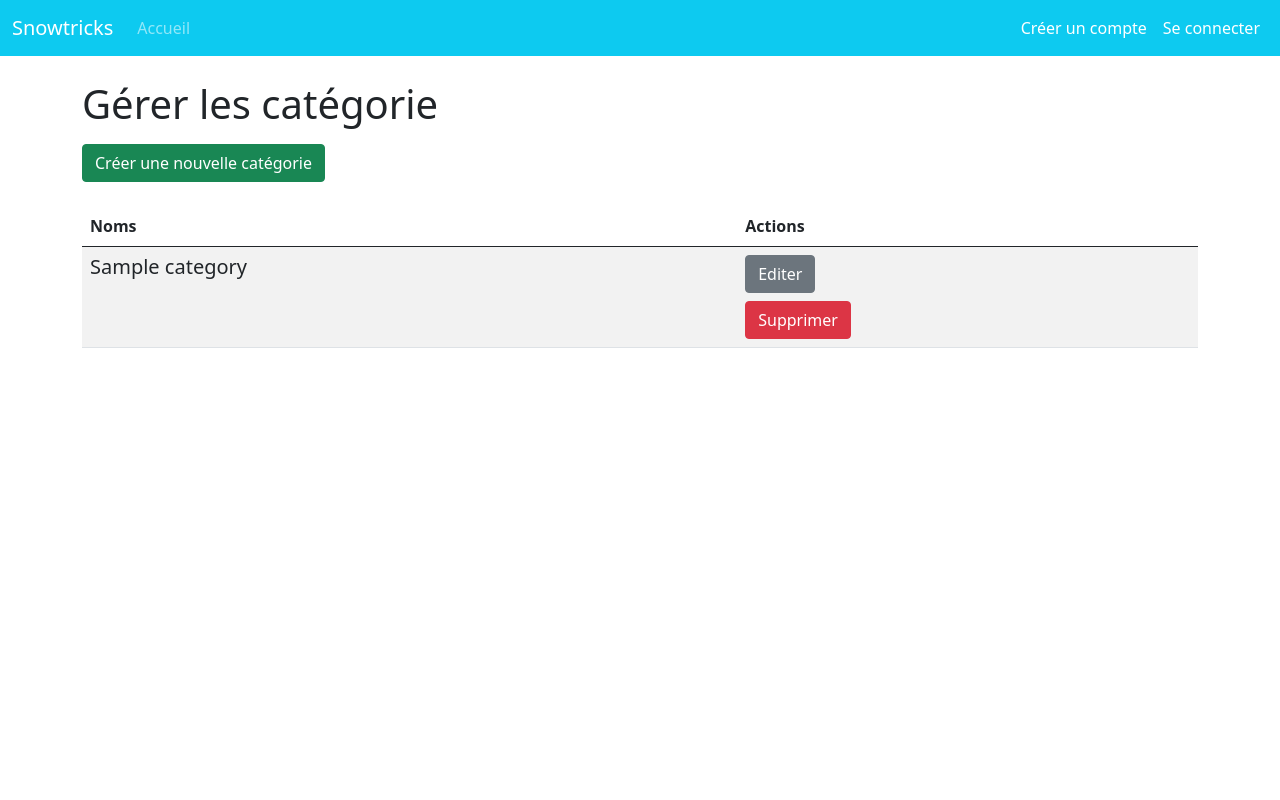
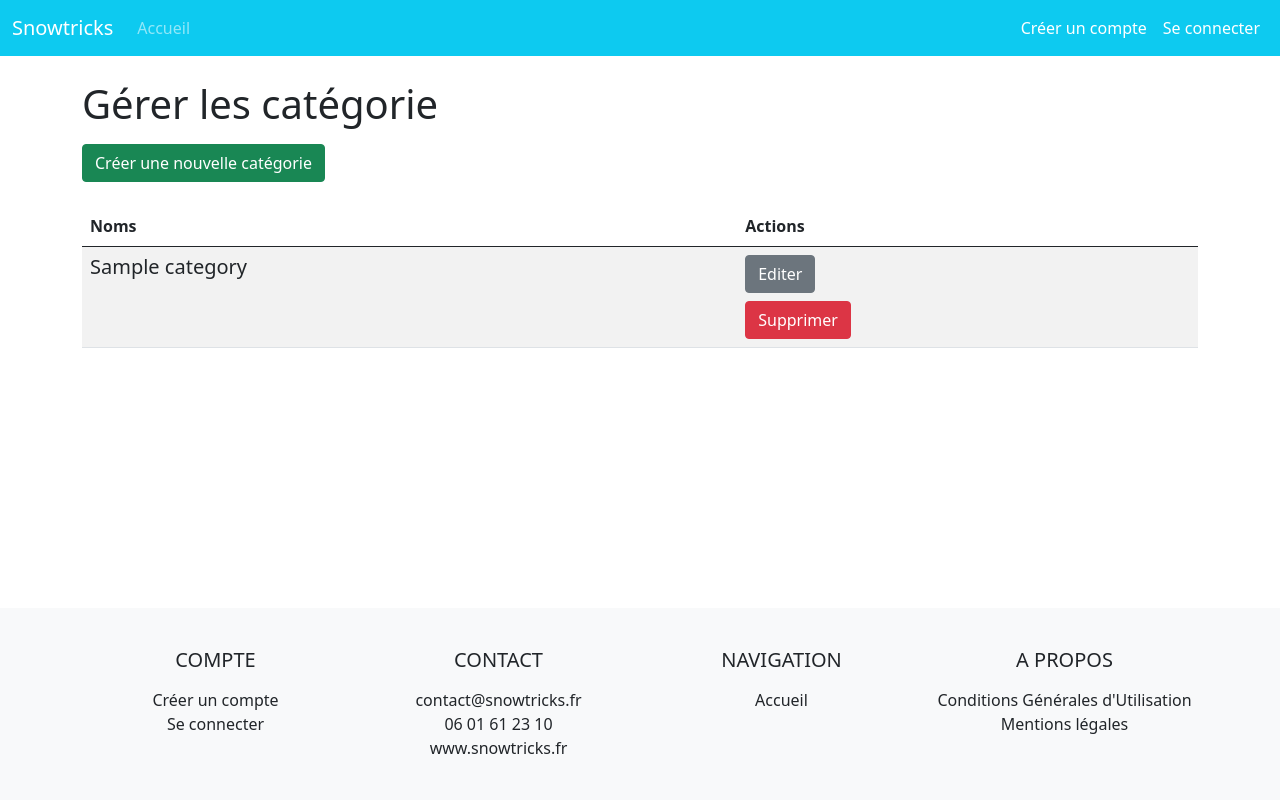
Before and after one commit to Drx85/p6_snowtricks, a Symfony app: template templates/admin/category/index.html.twig in a window 1280 px wide. Run offline with Twig, Linux system fonts and the light colour scheme; the template is opened without the code that fills it: most values are stand-ins (such as "Sample title", 1, 10 or a date in 2020); some libraries are stand-ins or nearby versions.

Commit message:
Footer + frontend homepage

```diff
--- a/composer.json
+++ b/composer.json
@@ -43,7 +43,8 @@
         "symfony/yaml": "5.3.*",
         "symfonycasts/reset-password-bundle": "^1.9",
         "symfonycasts/verify-email-bundle": "^1.5",
-        "twig/extra-bundle": "^2.12|^3.0",
+        "twig/extra-bundle": "^3.3",
+        "twig/string-extra": "^3.3",
         "twig/twig": "^2.12|^3.0"
     },
     "require-dev": {
--- a/public/css/base.css
+++ b/public/css/base.css
@@ -0,0 +1,3 @@
+.card-text {
+	text-align: justify;
+}
--- a/src/Controller/Admin/AdminCategoryController.php
+++ b/src/Controller/Admin/AdminCategoryController.php
@@ -71,7 +71,7 @@ class AdminCategoryController extends AbstractController
             return $this->redirectToRoute('admin.category.index', [], Response::HTTP_SEE_OTHER);
         }
 
-        return $this->renderForm('admin.category.edit.html.twig', [
+        return $this->renderForm('admin/category/edit.html.twig', [
             'category' => $category,
             'form' => $form,
         ]);
--- a/src/Entity/Trick.php
+++ b/src/Entity/Trick.php
@@ -27,7 +27,7 @@ class Trick
 	/**
 	 * @ORM\Column(type="string", length=255)
 	 * @Assert\NotBlank
-	 * @Assert\Length(min=5, max=255)     *
+	 * @Assert\Length(min=3, max=255)     *
 	 */
 	private $title;
 
--- a/templates/base.html.twig
+++ b/templates/base.html.twig
@@ -5,18 +5,11 @@
 	<title>{% block title %}Welcome!{% endblock %}</title>
 	{# Run `composer require symfony/webpack-encore-bundle`
 	   and uncomment the following Encore helpers to start using Symfony UX #}
-
 	<link href="https://cdn.jsdelivr.net/npm/bootstrap@5.0.2/dist/css/bootstrap.min.css" rel="stylesheet" integrity="sha384-EVSTQN3/azprG1Anm3QDgpJLIm9Nao0Yz1ztcQTwFspd3yD65VohhpuuCOmLASjC"
 		  crossorigin="anonymous">
-
 	<link rel="stylesheet" href="css/base.css"/>
-
 	{% block stylesheets %}
 		{#{{ encore_entry_link_tags('app') }}#}
-	{% endblock %}
-
-	{% block javascripts %}
-		{#{{ encore_entry_script_tags('app') }}#}
 	{% endblock %}
 	<script src="https://cdn.jsdelivr.net/npm/@popperjs/core@2.9.2/dist/umd/popper.min.js" integrity="sha384-IQsoLXl5PILFhosVNubq5LC7Qb9DXgDA9i+tQ8Zj3iwWAwPtgFTxbJ8NT4GN1R8p"
 			crossorigin="anonymous"></script>
@@ -25,13 +18,16 @@
 	<script src="https://cdn.jsdelivr.net/npm/bootstrap@5.0.2/dist/js/bootstrap.bundle.min.js" integrity="sha384-MrcW6ZMFYlzcLA8Nl+NtUVF0sA7MsXsP1UyJoMp4YLEuNSfAP+JcXn/tWtIaxVXM"
 			crossorigin="anonymous"></script>
 	<script src="https://kit.fontawesome.com/28959e4cf7.js" crossorigin="anonymous"></script>
-
+	{% block javascripts %}
+		{#{{ encore_entry_script_tags('app') }}#}
+	{% endblock %}
 </head>
-<body>
+<body class="d-flex flex-column min-vh-100">
 <nav class="navbar navbar-expand-lg navbar-dark bg-info">
 	<div class="container-fluid">
 		<a class="navbar-brand" href="{{ path('home') }}">Snowtricks</a>
-		<button class="navbar-toggler" type="button" data-bs-toggle="collapse" data-bs-target="#navbarSupportedContent" aria-controls="navbarSupportedContent" aria-expanded="false" aria-label="Toggle navigation">
+		<button class="navbar-toggler" type="button" data-bs-toggle="collapse" data-bs-target="#navbarSupportedContent" aria-controls="navbarSupportedContent" aria-expanded="false"
+				aria-label="Toggle navigation">
 			<span class="navbar-toggler-icon"></span>
 		</button>
 		<div class="collapse navbar-collapse" id="navbarSupportedContent">
@@ -39,13 +35,24 @@
 				<li class="nav-item">
 					<a class="nav-link" aria-current="page" href="{{ path('home') }}">Accueil</a>
 				</li>
+				{% if is_granted('IS_AUTHENTICATED_FULLY') and app.user.verified is same as true %}
+					<li>
+						<a class="nav-link" href="{{ path('publish.trick.new') }}">Ajouter une figure</a>
+					</li>
+				{% endif %}
+				{% if is_granted('ROLE_ADMIN') %}
+					<li>
+						<a class="nav-link" href="{{ path('admin.category.index') }}">Gérer les catégories</a>
+					</li>
+				{% endif %}
 			</ul>
 			<ul class="navbar-nav ms-auto">
+				{% if is_granted('IS_AUTHENTICATED_FULLY') and app.user.verified is same as true %}
+					<a class="nav-link" href="{{ path('user.edit', {id: app.user.id}) }}">
+						Profil de {{ app.user.userIdentifier }} ({{ app.user.roles.0|replace({'ROLE_ADMIN': "Administrateur", 'ROLE_USER': "Utilisateur"}) }})
+					</a>
+				{% endif %}
 				{% if is_granted('IS_AUTHENTICATED_FULLY') %}
-
-						<a class="nav-link" href="{{ path('user.edit', {id: app.user.id}) }}">
-      			{{ app.user.username }} ({{ app.user.roles.0 }})
-						</a>
 					<li>
 						<a class="nav-link text-white" href="{{ path('app_logout') }}">Se déconnecter</a>
 					</li>
@@ -62,5 +69,84 @@
 	</div>
 </nav>
 {% block body %}{% endblock %}
+<div class="wrapper flex-grow-1"></div>
+<footer class="bg-light text-center mt-4">
+	<div class="container p-3">
+		<section class="mb-4">
+			<div class="row">
+				<div class="col-lg-3 col-md-6 mb-4 mb-md-0 mt-4">
+					<h5 class="text-uppercase mb-3">Compte</h5>
+
+					<ul class="list-unstyled mb-0">
+						{% if is_granted('IS_AUTHENTICATED_FULLY') %}
+							<li class="text-muted">
+								<a href="{{ path('user.edit', {id: app.user.id}) }}" class="text-dark text-decoration-none">Connecté en tant que {{ app.user.userIdentifier }}
+									({{ app.user.roles.0|replace({'ROLE_ADMIN': "Administrateur", 'ROLE_USER': "Utilisateur"}) }})</a>
+							</li>
+							<li>
+								<a class="text-decoration-none text-dark" href="{{ path('app_logout') }}">Se déconnecter</a>
+							</li>
+						{% else %}
+							<li>
+								<a class="text-decoration-none text-dark" href="{{ path('app_register') }}">Créer un compte</a>
+							</li>
+							<li>
+								<a class="text-decoration-none text-dark" href="{{ path('app_login') }}">Se connecter</a>
+							</li>
+						{% endif %}
+					</ul>
+				</div>
+
+				<div class="col-lg-3 col-md-6 mb-4 mb-md-0 mt-4">
+					<h5 class="text-uppercase mb-3">Contact</h5>
+
+					<ul class="list-unstyled mb-0">
+						<li>
+							<a href="mailto:contact@snowtricks.fr" class="text-dark text-decoration-none">contact@snowtricks.fr</a>
+						</li>
+						<li>
+							<a href="tel:+33601612310" class="text-dark text-decoration-none">06 01 61 23 10</a>
+						</li>
+						<li>
+							<a href="{{ path('home') }}" class="text-dark text-decoration-none">www.snowtricks.fr</a>
+						</li>
+					</ul>
+				</div>
+
+				<div class="col-lg-3 col-md-6 mb-4 mb-md-0 mt-4">
+					<h5 class="text-uppercase mb-3">Navigation</h5>
+
+					<ul class="list-unstyled mb-0">
+						<li>
+							<a href="{{ path('home') }}" class="text-dark text-decoration-none">Accueil</a>
+						</li>
+						{% if is_granted('IS_AUTHENTICATED_FULLY') and app.user.verified is same as true %}
+							<li>
+								<a href="{{ path('publish.trick.new') }}" class="text-dark text-decoration-none">Ajouter une figure</a>
+							</li>
+						{% endif %}
+						{% if is_granted('ROLE_ADMIN') %}
+							<li>
+								<a href="{{ path('admin.category.index') }}" class="text-dark text-decoration-none">Gérer les catégories</a>
+							</li>
+						{% endif %}
+					</ul>
+				</div>
+				<div class="col-lg-3 col-md-6 mb-4 mb-md-0 mt-4">
+					<h5 class="text-uppercase mb-3">A propos</h5>
+
+					<ul class="list-unstyled mb-0">
+						<li>
+							<a href="#" class="text-dark text-decoration-none">Conditions Générales d'Utilisation</a>
+						</li>
+						<li>
+							<a href="#" class="text-dark text-decoration-none">Mentions légales</a>
+						</li>
+					</ul>
+				</div>
+			</div>
+		</section>
+	</div>
+</footer>
 </body>
 </html>
```
Also changed, not shown: public/css/home.css (added, +20 -0 lines), templates/pages/home.html.twig (+31 -21 lines), public/imgs/background.jpg (added), 3 other files.
